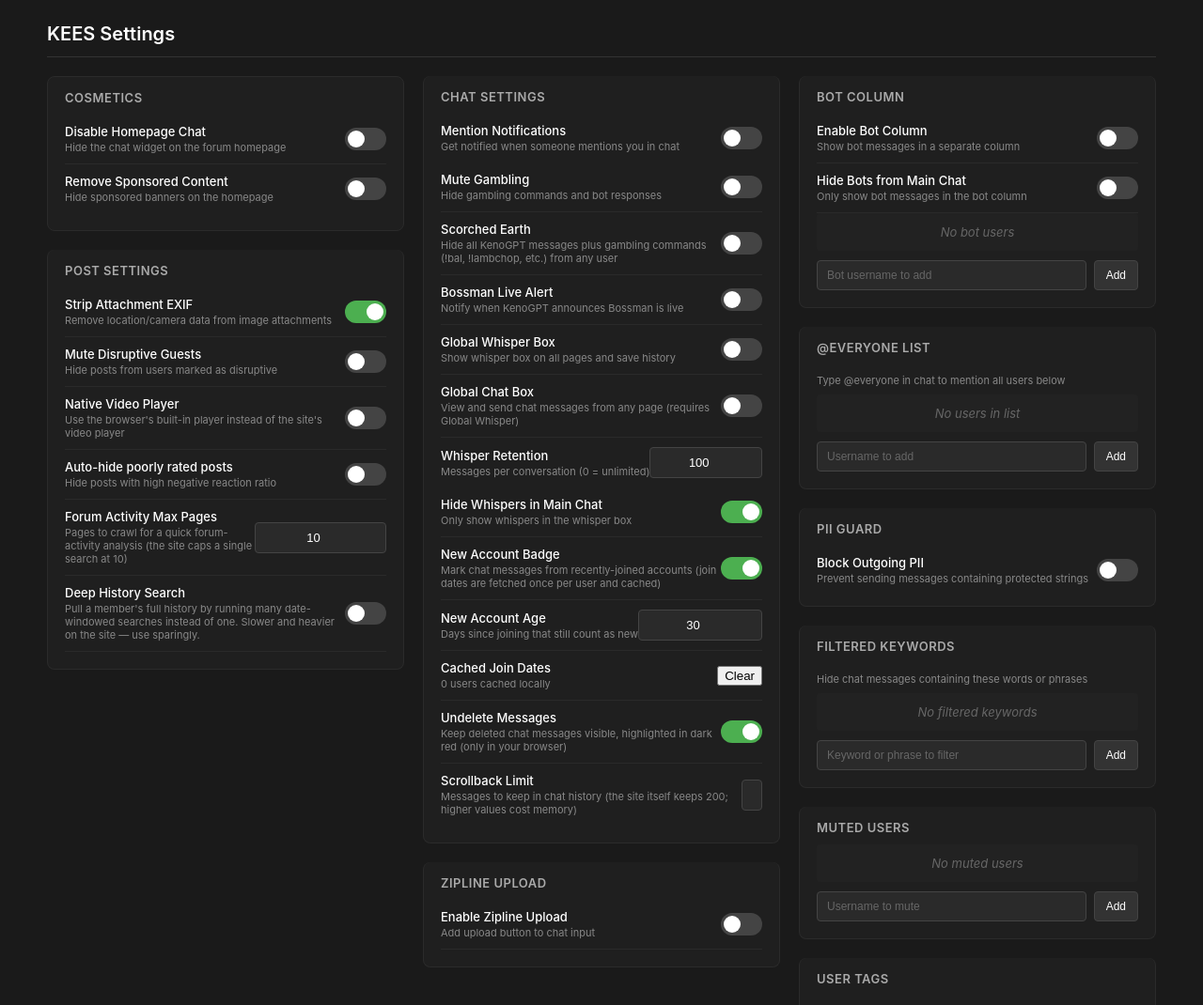
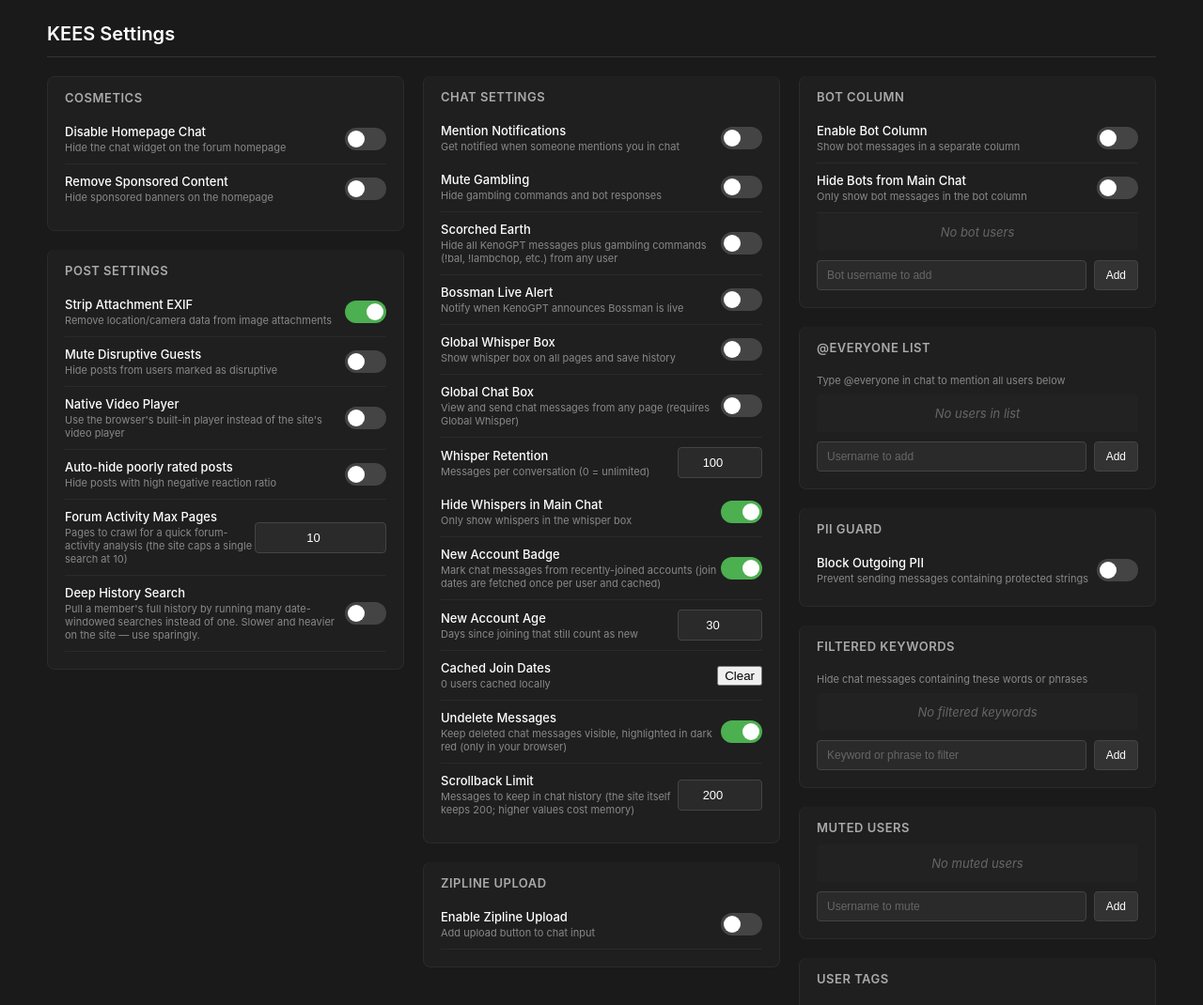
Before and after one commit to IfYouComplainImDFEingAgain/KEES, a browser extension: page extension/settings/settings.html in a window 1280 px wide. Shown: the top 1070 px of the page at 94% size. Drawn offline with Linux system fonts and the light colour scheme.

Commit message:
Fix number-input boxes collapsing in the settings cards
.input-group carries `flex: 1`, which sets flex-basis to 0, so the inline
`width: 80px` was never used as the flex base size and `flex-shrink: 0` had
nothing to act on. The boxes were sized by whatever space the label left over,
so the scrollback input — with the longest description of the three — collapsed
to a sliver that hid its value, while the shorter rows rendered wide enough to
overlap their own description text.

Sizes them with `flex: 0 0 90px` instead, so scrollback, new account age and
whisper retention are all the same width and fit four digits.

```diff
--- a/extension/settings/settings.html
+++ b/extension/settings/settings.html
@@ -491,7 +491,7 @@
                 <span class="setting-title">Whisper Retention</span>
                 <span class="setting-desc">Messages per conversation (0 = unlimited)</span>
             </div>
-            <div class="input-group" style="width: 80px; flex-shrink: 0;">
+            <div class="input-group" style="flex: 0 0 90px;">
                 <input type="number" id="whisper-retention" value="100" min="0" max="10000" style="text-align: center;">
             </div>
         </div>
@@ -523,7 +523,7 @@
                 <span class="setting-title">New Account Age</span>
                 <span class="setting-desc">Days since joining that still count as new</span>
             </div>
-            <div class="input-group" style="width: 80px; flex-shrink: 0;">
+            <div class="input-group" style="flex: 0 0 90px;">
                 <input type="number" id="new-user-days" value="30" min="1" max="365" style="text-align: center;">
             </div>
         </div>
@@ -552,7 +552,7 @@
                 <span class="setting-title">Scrollback Limit</span>
                 <span class="setting-desc">Messages to keep in chat history (the site itself keeps 200; higher values cost memory)</span>
             </div>
-            <div class="input-group" style="width: 80px; flex-shrink: 0;">
+            <div class="input-group" style="flex: 0 0 90px;">
                 <input type="number" id="scrollback-limit" value="200" min="200" max="1000" style="text-align: center;">
             </div>
         </div>
```
